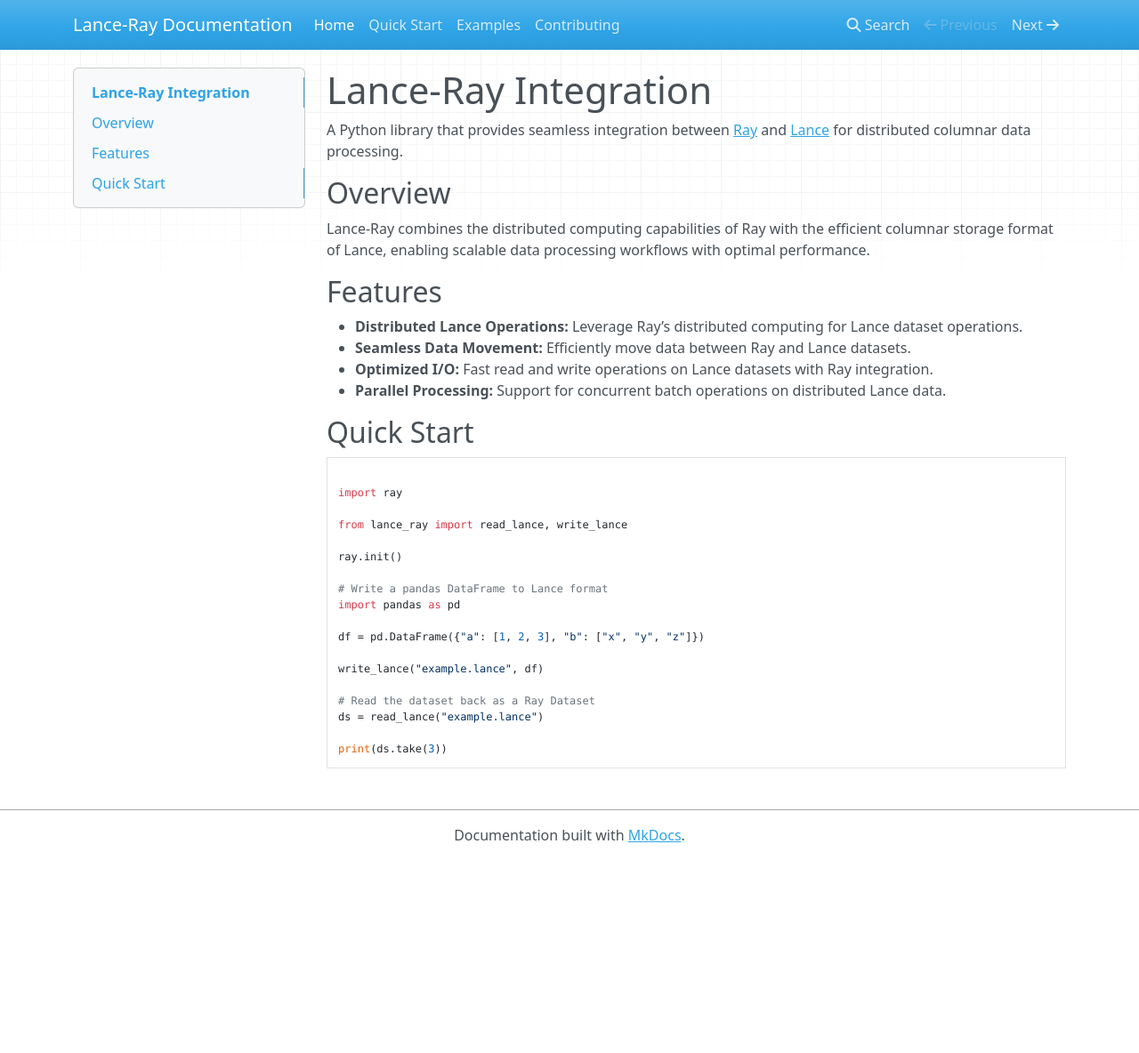
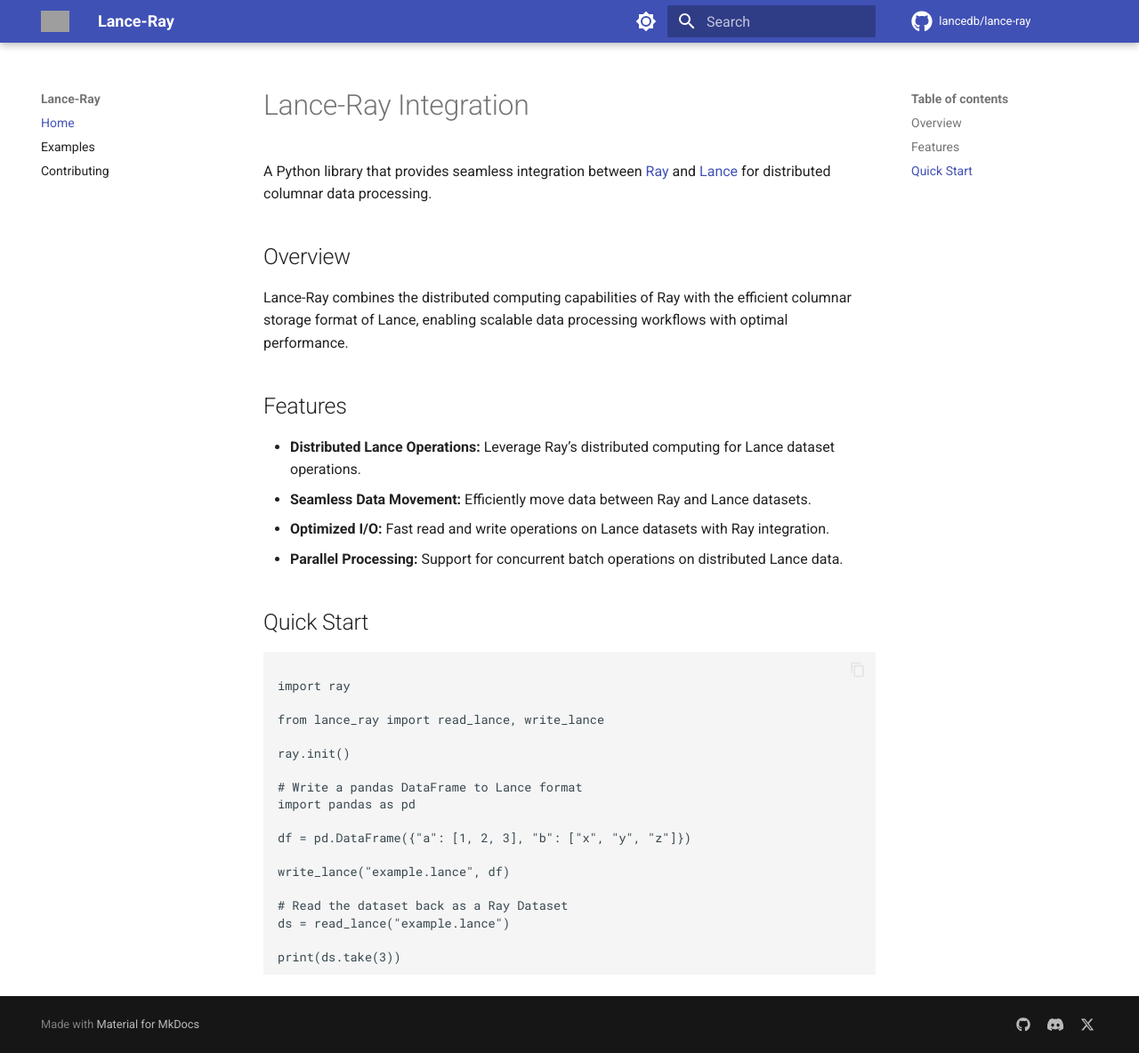
Before and after one commit to lancedb/lance-ray, an MkDocs documentation site: the page built from docs/index.md, in a window 1280 px wide and 1184 px high. Shown: the whole window at 89% size. Built offline with MkDocs 1.6.1 and Material for MkDocs 9.7.7, drawn with Linux system fonts in a browser that asks for light colours; nearby versions of some CDN libraries; comment, search, counter and statistics services are not loaded; grey boxes are pictures that could not be loaded.

Commit message:
docs: update theme color to indigo, add GitHub logo favicon, fix Quickstart.md, add social links

```diff
--- a/mkdocs.yml
+++ b/mkdocs.yml
@@ -1,7 +1,51 @@
-site_name: Lance-Ray Documentation
+site_name: Lance-Ray
+strict: true
+docs_dir: docs
+
+repo_name: lancedb/lance-ray
+repo_url: https://github.com/lancedb/lance-ray
+
+theme:
+  name: material
+  logo: images/lance-logo.png
+  favicon: images/lance-favicon.png
+  palette:
+    - scheme: default
+      primary: indigo
+      accent: indigo
+      toggle:
+        icon: material/brightness-7
+        name: Switch to dark mode
+    - scheme: slate
+      primary: indigo
+      accent: indigo
+      toggle:
+        icon: material/brightness-4
+        name: Switch to light mode
+  features:
+    - navigation.sections
+    - navigation.expand
+    - navigation.top
+    - search.highlight
+    - search.share
+    - content.code.copy
+    - content.code.annotate
+
+  icon:
+    repo: fontawesome/brands/github
 
 nav:
   - Home: index.md
-  - Quick Start: quick-start.md
   - Examples: examples.md
   - Contributing: contributing.md
+
+extra:
+  social:
+    - icon: fontawesome/brands/github
+      link: https://github.com/lancedb/lance-ray
+    - icon: fontawesome/brands/discord
+      link: https://discord.gg/zMM32dvNtd
+    - icon: fontawesome/brands/x-twitter
+      link: https://twitter.com/lancedb
+  footer:
+    social: true
```
